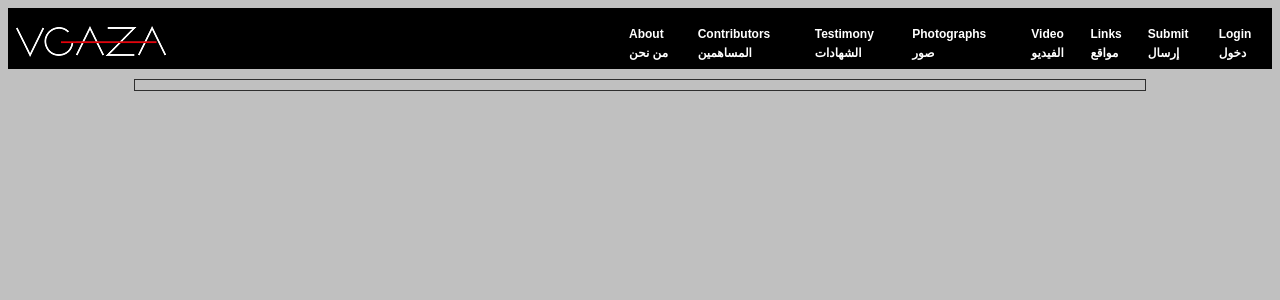
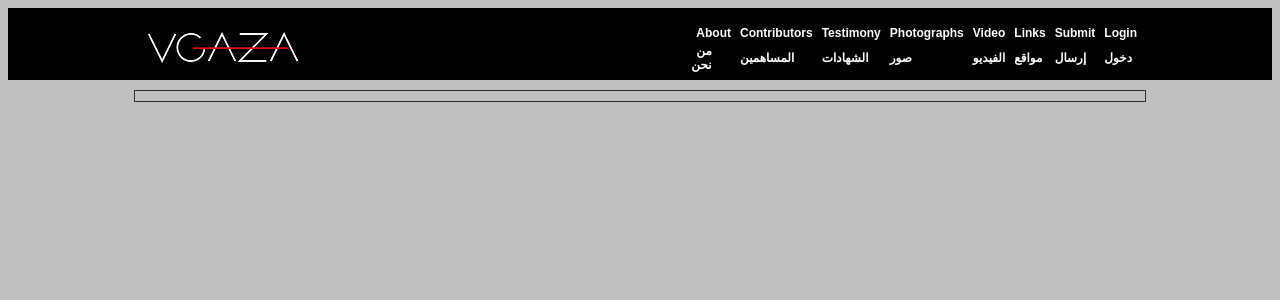
Before and after one commit to jlev/virtualgaza, a Django app: template templates/photologue/root.html in a window 1280 px wide. Shown: the top 300 px of the page. Run offline with Django 3.2, Linux system fonts and the light colour scheme; the template is opened without the code that fills it, so the values that code supplies are empty.

Commit message:
display tweaks

```diff
--- a/media/styles/base.css
+++ b/media/styles/base.css
@@ -20,14 +20,20 @@ a img {
 	border:none;
 }
 
+#blackbar {
+	width:100%;
+	background:black;
+}
+
 table#header {
 	color:white;
 	background:black;
 	font-weight:bold;
 	padding-top:15px;
 	padding-bottom:5px;
-	width:100%;
+	width:1000px;
 	border:0;
+	margin:auto;
 }
 
 table#header a {
--- a/media/styles/frontpage.css
+++ b/media/styles/frontpage.css
@@ -39,6 +39,7 @@
 #recent h2 {
 	font-size:12pt;
 	text-transform: uppercase;
+	margin-bottom:0px;
 }
 
 #recent .box {
--- a/templates/base/base.html
+++ b/templates/base/base.html
@@ -18,10 +18,11 @@
 	<body>
 {%endif%}
 
+<div id="blackbar">
 	<table id="header">
 	<tr>
 		<td rowspan="2" width="150px"><a id="logo" href="/"><img src="{{ MEDIA_URL }}vgaza_white_150.png" alt="VGAZA"/></a></td>
-			<td></td>
+			<td id="spacer" width="450px"></td>
 			<td><a class="links-english" href="/about/english/">About</a></td>
 			<td><a class="links-english" href="/author/">Contributors</a></td>
 			<td><a class="links-english" href="/testimony/">Testimony</a></td>
@@ -43,6 +44,7 @@
 		</tr>
 	</tr>
 	</table>
+</div>
 
 <div id="contentBox">
 	{%block content%}
```
Lines whose indentation alone changed are shown as unchanged.
